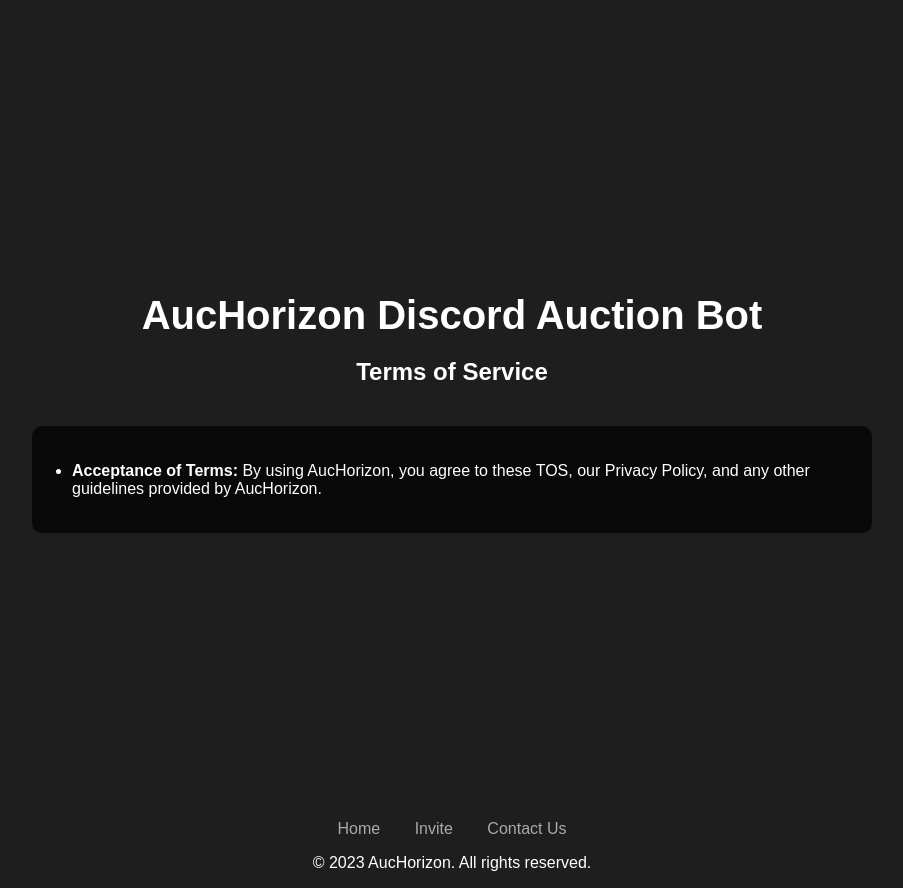
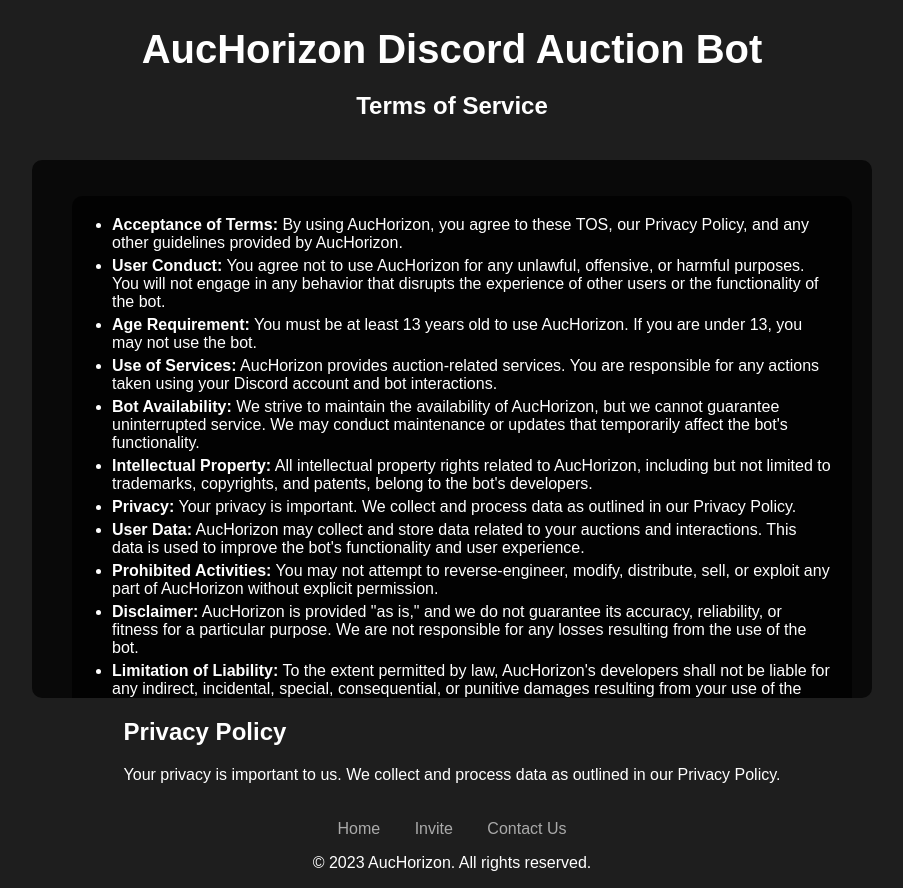
Before and after one commit to SoulUchiha/auchorizon-privacypolicy-tos, a plain HTML site: page index.html in a window 1280 px wide. Shown: the whole page, without its empty margins (188-1091 px from the left). Drawn offline with Linux system fonts and the light colour scheme.

Commit message:
Update index.html

```diff
--- a/index.html
+++ b/index.html
@@ -10,19 +10,83 @@
 
 <body>
   <div class="container">
+    <div class="live-bg"></div>
     <header>
       <h1>AucHorizon Discord Auction Bot</h1>
       <h2>Terms of Service</h2>
     </header>
     <div class="tos-content">
       <ul>
-        <!--  Come to discord -->
+         <div class="tos-content">
+      <ul>
+				<!--  Come to discord -->
         <li>
           <strong>Acceptance of Terms:</strong> By using AucHorizon, you agree to these TOS, our Privacy Policy, and any
           other guidelines provided by AucHorizon.
         </li>
-        <!-- ... (other list items) ... -->
+        <li>
+          <strong>User Conduct:</strong> You agree not to use AucHorizon for any unlawful, offensive, or harmful
+          purposes. You will not engage in any behavior that disrupts the experience of other users or the functionality
+          of the bot.
+        </li>
+        <li>
+          <strong>Age Requirement:</strong> You must be at least 13 years old to use AucHorizon. If you are under 13,
+          you may not use the bot.
+        </li>
+        <li>
+          <strong>Use of Services:</strong> AucHorizon provides auction-related services. You are responsible for any
+          actions taken using your Discord account and bot interactions.
+        </li>
+        <li>
+          <strong>Bot Availability:</strong> We strive to maintain the availability of AucHorizon, but we cannot
+          guarantee uninterrupted service. We may conduct maintenance or updates that temporarily affect the bot's
+          functionality.
+        </li>
+        <li>
+          <strong>Intellectual Property:</strong> All intellectual property rights related to AucHorizon, including but
+          not limited to trademarks, copyrights, and patents, belong to the bot's developers.
+        </li>
+        <li>
+          <strong>Privacy:</strong> Your privacy is important. We collect and process data as outlined in our Privacy
+          Policy.
+        </li>
+        <li>
+          <strong>User Data:</strong> AucHorizon may collect and store data related to your auctions and interactions.
+          This data is used to improve the bot's functionality and user experience.
+        </li>
+        <li>
+          <strong>Prohibited Activities:</strong> You may not attempt to reverse-engineer, modify, distribute, sell, or
+          exploit any part of AucHorizon without explicit permission.
+        </li>
+        <li>
+          <strong>Disclaimer:</strong> AucHorizon is provided "as is," and we do not guarantee its accuracy,
+          reliability, or fitness for a particular purpose. We are not responsible for any losses resulting from the use
+          of the bot.
+        </li>
+        <li>
+          <strong>Limitation of Liability:</strong> To the extent permitted by law, AucHorizon's developers shall not be
+          liable for any indirect, incidental, special, consequential, or punitive damages resulting from your use of
+          the bot.
+        </li>
+        <li>
+          <strong>Termination:</strong> We reserve the right to suspend or terminate your access to AucHorizon at any
+          time for violations of these TOS or for any reason we deem appropriate.
+        </li>
+        <li>
+          <strong>Changes to TOS:</strong> We may update these TOS from time to time. Your continued use of AucHorizon
+          after such updates constitutes acceptance of the new terms.
+        </li>
+        <li>
+          <strong>Contact:</strong> If you have questions or concerns about these TOS or AucHorizon, you can contact us
+          at <a href="https://dsc.gg/horizondev">Discord</a>.
+        </li>
       </ul>
+    </div>
+      </ul>
+    </div>
+    <div class="pp-content">
+      <h2>Privacy Policy</h2>
+      <p>Your privacy is important to us. We collect and process data as outlined in our Privacy Policy.</p>
     </div>
   </div>
   <footer>
```
